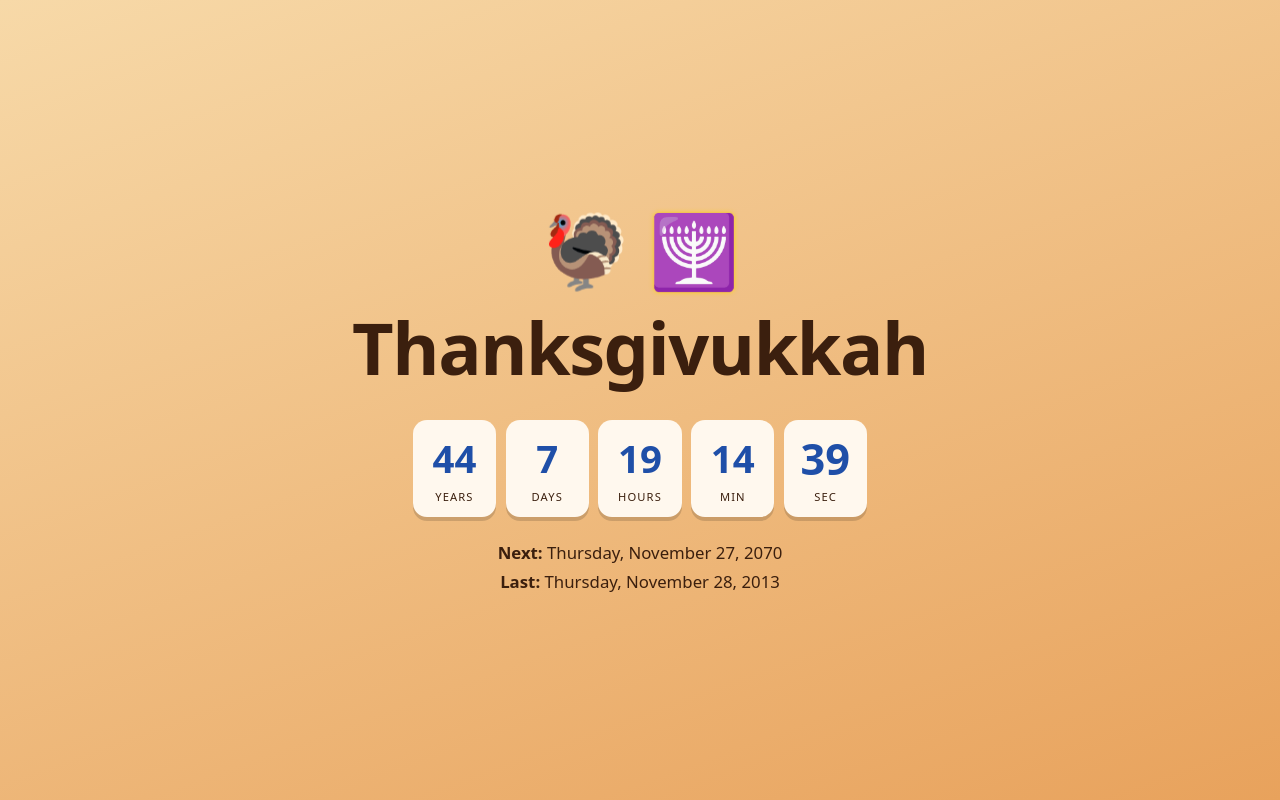
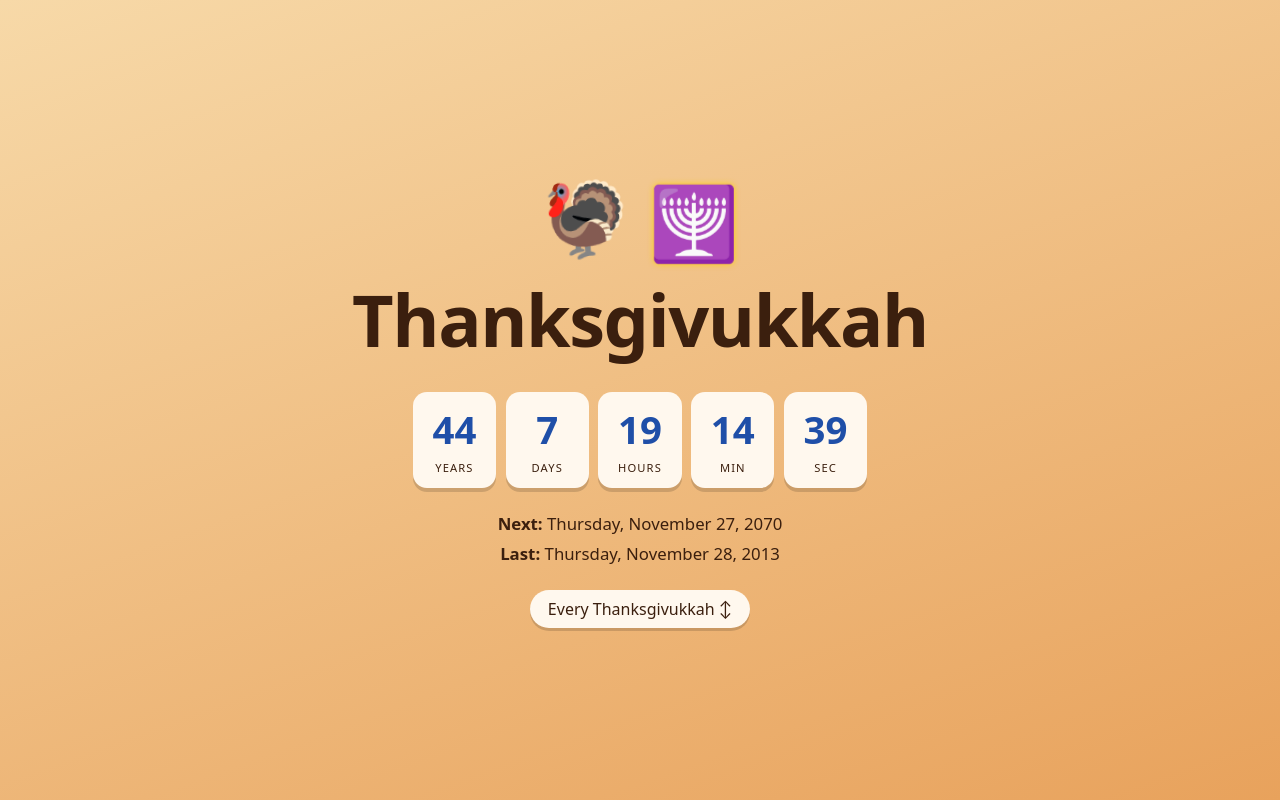
Before and after one commit to athuler/Thanksgivukkah, a plain HTML site: page index.html in a window 1280 px wide. Drawn offline with Linux system fonts and the light colour scheme.

Commit message:
Compute Thanksgivukkah dates and add endless date modal

```diff
--- a/index.html
+++ b/index.html
@@ -29,7 +29,17 @@
   .count small { text-transform: uppercase; font-size: .7rem; letter-spacing: .1em; }
   #s.tick { animation: tick .3s ease-out; }
   p { margin: .4rem 0; font-size: 1.05rem; }
-  .muted { opacity: .75; font-size: .9rem; margin-top: 1.5rem; }
+  button { font: inherit; color: inherit; background: var(--card); border: 0; border-radius: 999px; padding: .5rem 1.1rem; margin-top: 1.2rem; cursor: pointer; box-shadow: 0 3px 0 rgba(0,0,0,.15); }
+  dialog { width: min(30rem, 100%); max-height: min(36rem, 85vh); padding: 0; border: 0; border-radius: 22px; background: var(--card); color: var(--ink); box-shadow: 0 20px 50px rgba(0,0,0,.35); }
+  dialog::backdrop { background: rgba(0,0,0,.45); backdrop-filter: blur(3px); }
+  dialog header { display: flex; justify-content: space-between; align-items: center; padding: .8rem 1.1rem; font-weight: 700; }
+  dialog header button { margin: 0; padding: .2rem .7rem; }
+  #list { height: min(30rem, 72vh); overflow-y: auto; overscroll-behavior: contain; padding: 0 1rem; }
+  .row { padding: 1rem 0; opacity: .6; border-top: 1px solid rgba(128,128,128,.2); }
+  .row.next { opacity: 1; color: var(--accent); }
+  .row h2 { margin: 0; font-size: 1.15rem; }
+  .row p { font-size: .9rem; margin: .2rem 0 0; }
+  .end { padding: 1rem 0; opacity: .6; font-size: .85rem; }
   @keyframes bob { 50% { transform: translateY(-8px) rotate(-6deg); } }
   @keyframes flicker { from { filter: drop-shadow(0 0 2px gold); } to { filter: drop-shadow(0 0 14px orange); transform: scale(1.05); } }
   @keyframes tick { from { transform: scale(1.25); } }
@@ -47,13 +57,85 @@
     <div><b id="m">–</b><small>min</small></div>
     <div><b id="s">–</b><small>sec</small></div>
   </div>
-  <p><strong>Next:</strong> Thursday, November 27, 2070</p>
-  <p><strong>Last:</strong> Thursday, November 28, 2013</p>
+  <p><strong>Next:</strong> <span id="next"></span></p>
+  <p><strong>Last:</strong> <span id="last"></span></p>
+  <button id="open">Every Thanksgivukkah ↕</button>
 </main>
+<dialog id="all" aria-label="Every Thanksgivukkah">
+  <header>Every Thanksgivukkah <span><button id="today" hidden>↩ Today</button> <button id="close" aria-label="Close">✕</button></span></header>
+  <div id="list"></div>
+</dialog>
 <script>
-  // shortcut: sundown fixed at 4:30pm US Eastern, not the viewer's local sunset; fine for a fun countdown.
-  const NEXT = new Date("2070-11-27T16:30:00-05:00");
   const $ = id => document.getElementById(id);
+  const DAY = 864e5, MIN = 1, MAX = 275759; // MAX: last full year a JS Date can hold
+  const heb = new Intl.DateTimeFormat("en-u-ca-hebrew", { day: "numeric", month: "long", timeZone: "UTC" });
+  const is25Kislev = d => { const p = Object.fromEntries(heb.formatToParts(d).map(x => [x.type, x.value])); return p.month === "Kislev" && p.day === "25"; };
+  // setUTCFullYear because Date.UTC maps years 0-99 to 1900-1999
+  const utc = (y, m, d, h = 0, mi = 0) => { const t = new Date(Date.UTC(2000, m, d, h, mi)); t.setUTCFullYear(y); return t; };
+
+  // Thanksgivukkah = Hanukkah's first full day (25 Kislev) is Thanksgiving, or the day after (first candle on Thanksgiving night).
+  // shortcut: applies today's 4th-Thursday rule to every year, even before Thanksgiving existed (1863).
+  function thanksgivukkah(y) {
+    const date = 22 + (11 - utc(y, 10, 1).getUTCDay()) % 7;
+    const tg = utc(y, 10, date), eve = is25Kislev(utc(y, 10, date + 1));
+    if (!eve && !is25Kislev(tg)) return null;
+    // shortcut: first candle at 4:30pm US Eastern (21:30 UTC), not the viewer's local sunset.
+    return { y, tg, start: utc(y, 10, eve ? date : date - 1, 21, 30) };
+  }
+  // shortcut: searching past 2165 scans ~76,000 empty years (~0.7s) in one go.
+  function find(y, step) {
+    for (; y >= MIN && y <= MAX; y += step) { const t = thanksgivukkah(y); if (t) return t; }
+    return null;
+  }
+  console.assert(thanksgivukkah(2013) && thanksgivukkah(2070) && thanksgivukkah(2165) && !thanksgivukkah(2014), "Thanksgivukkah date math changed");
+
+  const now = new Date(), yNow = now.getUTCFullYear();
+  let next = find(yNow, 1);
+  if (+next.start + 8 * DAY <= now) next = find(next.y + 1, 1); // this year's already over
+  const last = find(next.y - 1, -1);
+  const fmt = d => d.toLocaleDateString("en-US", { weekday: "long", month: "long", day: "numeric", year: "numeric", timeZone: "UTC" });
+  $("next").textContent = fmt(next.tg);
+  $("last").textContent = fmt(last.tg);
+  const NEXT = next.start;
+
+  // Modal: starts on the next one, loads more as you scroll either way.
+  const list = $("list");
+  let lo = next.y, hi = next.y;
+  function row(t) {
+    const el = document.createElement("section"), d = t.y - yNow;
+    el.className = "row" + (t === next ? " next" : "");
+    const rel = t === next ? "Next one!" : d < 0 ? `${(-d).toLocaleString()} years ago` : d === 0 ? "This year" : `in ${d.toLocaleString()} years`;
+    el.innerHTML = `<h2>${fmt(t.tg)}</h2><p>${rel}</p>`;
+    return el;
+  }
+  const nextRow = list.appendChild(row(next));
+  function end(text) { const el = document.createElement("div"); el.className = "end"; el.textContent = text; return el; }
+  function more(dir) {
+    for (let i = 0; i < 10; i++) {
+      if (dir < 0 ? lo <= MIN : hi >= MAX) return;
+      const t = find(dir < 0 ? lo - 1 : hi + 1, dir);
+      if (dir < 0) {
+        const h = list.scrollHeight;
+        if (t) { lo = t.y; list.prepend(row(t)); } else { lo = MIN; list.prepend(end("Year 1. That's as far back as we go.")); }
+        list.scrollTop += list.scrollHeight - h; // keep the view still while adding above
+      } else if (t) { hi = t.y; list.append(row(t)); }
+      else { hi = MAX; list.append(end("That's as far as JavaScript dates go. 🙃")); }
+      if (!t) return;
+    }
+  }
+  list.addEventListener("scroll", () => {
+    if (list.scrollTop < 300) more(-1);
+    if (list.scrollHeight - list.scrollTop - list.clientHeight < 300) more(1);
+  });
+  $("open").onclick = () => {
+    if (lo === hi) { more(-1); more(1); } // filled on first open: the scan past 2165 is slow
+    $("all").showModal(); nextRow.scrollIntoView({ block: "center" }); };
+  // "Today" shows only while the next one is scrolled out of view
+  new IntersectionObserver(([e]) => { $("today").hidden = e.isIntersecting; }, { root: list }).observe(nextRow);
+  $("today").onclick = () => nextRow.scrollIntoView({ block: "center", behavior: "smooth" });
+  $("close").onclick = () => $("all").close();
+  $("all").onclick = e => { if (e.target === $("all")) $("all").close(); }; // click on backdrop closes
+
   function tick() {
     const now = new Date();
     if (now >= NEXT) { document.querySelector(".count").textContent = "🎉 It's Thanksgivukkah! 🎉"; return; }
```
